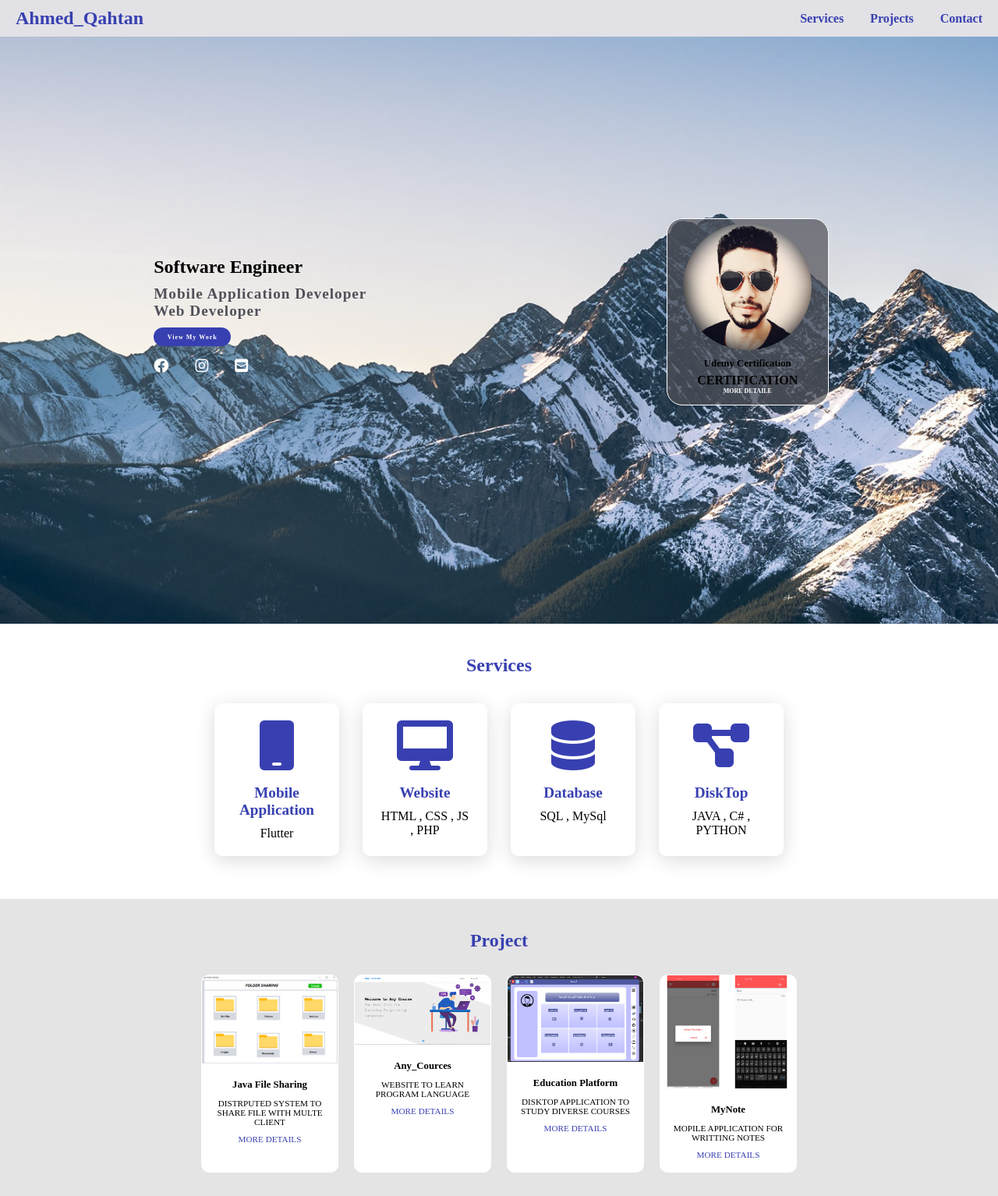
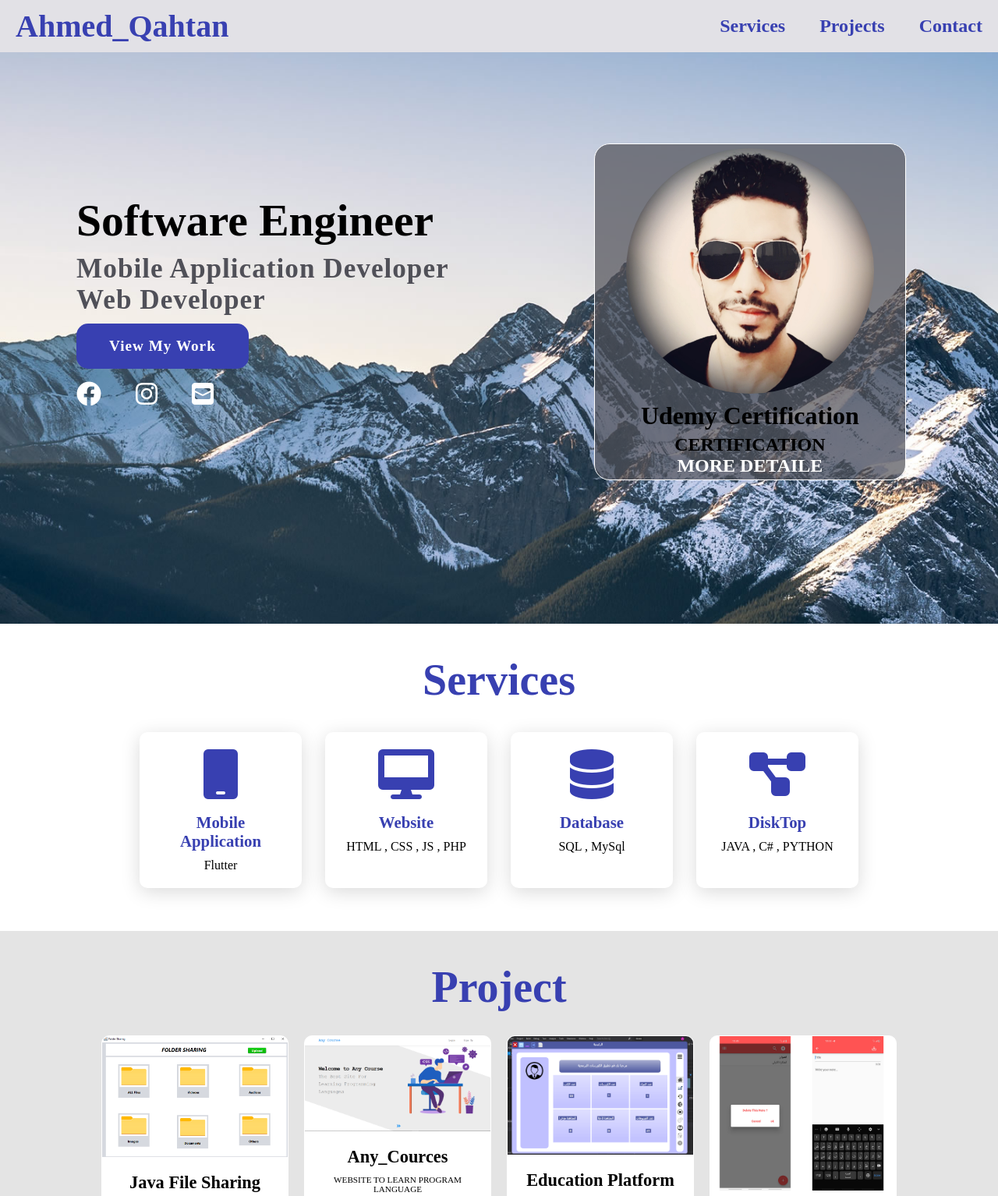
Before and after one commit to AhmedAbdulhameedQahtan/AhmedQahtan, a plain HTML site: page AhmedQahtan/index.html in a window 1280 px wide. Shown: the top 1534 px of the page at 78% size. Drawn offline with Linux system fonts and the light colour scheme.

Commit message:
2nd commit
change size

```diff
--- a/AhmedQahtan/css/index.css
+++ b/AhmedQahtan/css/index.css
@@ -19,19 +19,19 @@ header{
 header .logo{
     text-decoration: none;
     color: rgb(56, 64, 177);
-    font-weight: 700;
-    font-size: 1.5em;
+    font-weight: 800;
+    font-size: 2.5em;
 }
 
 header nav a{
     text-decoration: none;
-    font-size:1.em ;
+    font-size:1.5em ;
     font-weight:700 ;
     color:rgb(56, 64, 177);
-    padding-left: 30px;
+    padding-left: 40px;
 }
 
- header nav a:hover{
+header nav a:hover{
     color: rgb(123, 141, 238);
 }
 
@@ -58,18 +58,18 @@ section{
 .main h2{
     color:#000;
     font-weight: 500;
-    font-size: 0.5em;
+    font-size: 1.2em;
 }
 .main h2 span{
     display: inline-block;
     color: rgb(0, 0, 0);
     font-size: 3em;
     font-weight: 600;
-    margin-top:10px ;
+    margin-top:-25px ;
 }
 
 .main h3{
-    font-size:1.2em ;
+    font-size:2.2em ;
     font-weight:700 ;
     color: rgb(80, 80, 88);
     letter-spacing: 1px;
@@ -81,7 +81,7 @@ section{
     color: white;
     background-color: rgb(56, 64, 177);
     text-decoration: none;
-    font-size: 0.5em;
+    font-size: 1.2em;
     font-weight: 600;
     display: inline-block;
     padding: 0.9375em 2.1875em;
@@ -96,8 +96,14 @@ section{
     transform: scale(1.1);
 }
 
-.main .Social_icon{
+.main .Social_ico{
     transition: 0.7s ease;
+}
+.Social_icon a{
+    color: #fff;
+    font-size: 2em;
+    padding-right: 40px;
+
 }
 
 .main .Social_icon :hover{
@@ -106,9 +112,9 @@ section{
 
 .main .Profile_Card{
     background-color: rgba(80, 80, 88, 70%);
-    max-width: 13em;
+    max-width: 25em;
     border: 1px solid #fff;
-    max-height: 15em;
+    max-height: 27em;
     border-radius: 20px;
     overflow: hidden;
     margin: 20px;
@@ -128,7 +134,7 @@ section{
 
 
 .Profile_Category{
-    font-size: 0.8em;
+    font-size: 2em;
     text-align: center;
     margin-top: -10px;
     font-weight: 800;
@@ -140,13 +146,14 @@ section{
     text-align: center;
     text-transform: uppercase;
     font-weight: 800;
+    font-size: 1.5em;
     margin-top: 5px ;
 }
 
 .profile_More_detaile{
     display: block;
     text-align: center;
-    font-size:0.5em ;
+    font-size:1em ;
     text-decoration: none;
     color: rgb(255, 255, 255);
 }
@@ -154,38 +161,15 @@ section{
 .profile_More_detaile:hover{
     color: rgb(123, 141, 238);
 }
-/* ======================= */
-.main .Project_Card{
-    background-color: rgba(255, 255, 255, 50%);
-    max-width: 13em;
-    border: 1px solid #fff;
-    max-height: 14em;
-    border-radius: 10px;
-    overflow: hidden;
-    margin: 20px;
-    transition: 0.7s ease;
-}
 
-.main .Project_image img{
-    width: 100%;
-    border-radius: 50%;
-}
-
-.Social_icon a{
-    color: #fff;
-    font-size: 1.2em;
-    padding-right: 30px;
-
-}
 .title{
     display: flex;
     justify-content: center;
-    font-size: 2.em;
+    font-size: 3.5em;
     font-weight:800 ;
     margin-bottom: 20px;
     color: rgb(56, 64, 177);
 }
-
 
 .content{
     display: flex;
@@ -196,7 +180,7 @@ section{
 
 .Card{
     background-color: #fff;
-    width: 10em;
+    width: 13em;
     box-shadow: 0 5px 25px rgba(1, 1, 1,15% );
     border-radius: 10px;
     padding: 20px;
@@ -220,7 +204,7 @@ section{
 
 .info h3{
     color: rgb(56, 64, 177);
-    font-size: 1.2em;
+    font-size: 1.3em;
     font-weight: 700;
     margin: 10px;
 
@@ -235,7 +219,7 @@ section{
 
 .Project_Card{
     background-color: #fff;
-    width: 11em;
+    width: 15em;
     border: 1px solid #fff;
     min-height: 14em;
     border-radius: 10px;
@@ -261,7 +245,7 @@ section{
 
 
 .Project_Category{
-    font-size: 0.8em;
+    font-size: 1.4em;
     display: block;
     text-align: center;
     font-weight: 800;
@@ -282,6 +266,7 @@ section{
     display: block;
     text-align:center;
     text-decoration: none;
+    font-weight: 700;
     margin-top: 10px;
     color: rgb(56, 64, 177);;
 }
@@ -302,7 +287,7 @@ section{
 }
 
 .footer .box-container .box h3 {
-    font-size: 1.0em;
+    font-size: 1.5em;
     text-transform: capitalize;
     color: rgb(56, 64, 177);;
     padding: 1em 0;
--- a/AhmedQahtan/index.html
+++ b/AhmedQahtan/index.html
@@ -44,7 +44,7 @@
                  <a href="certification/web.pdf" class="profile_More_detaile">More detaile</a>
 
              </strong>
-            </div> -->
+            </div>
 
 
     </section>
```
